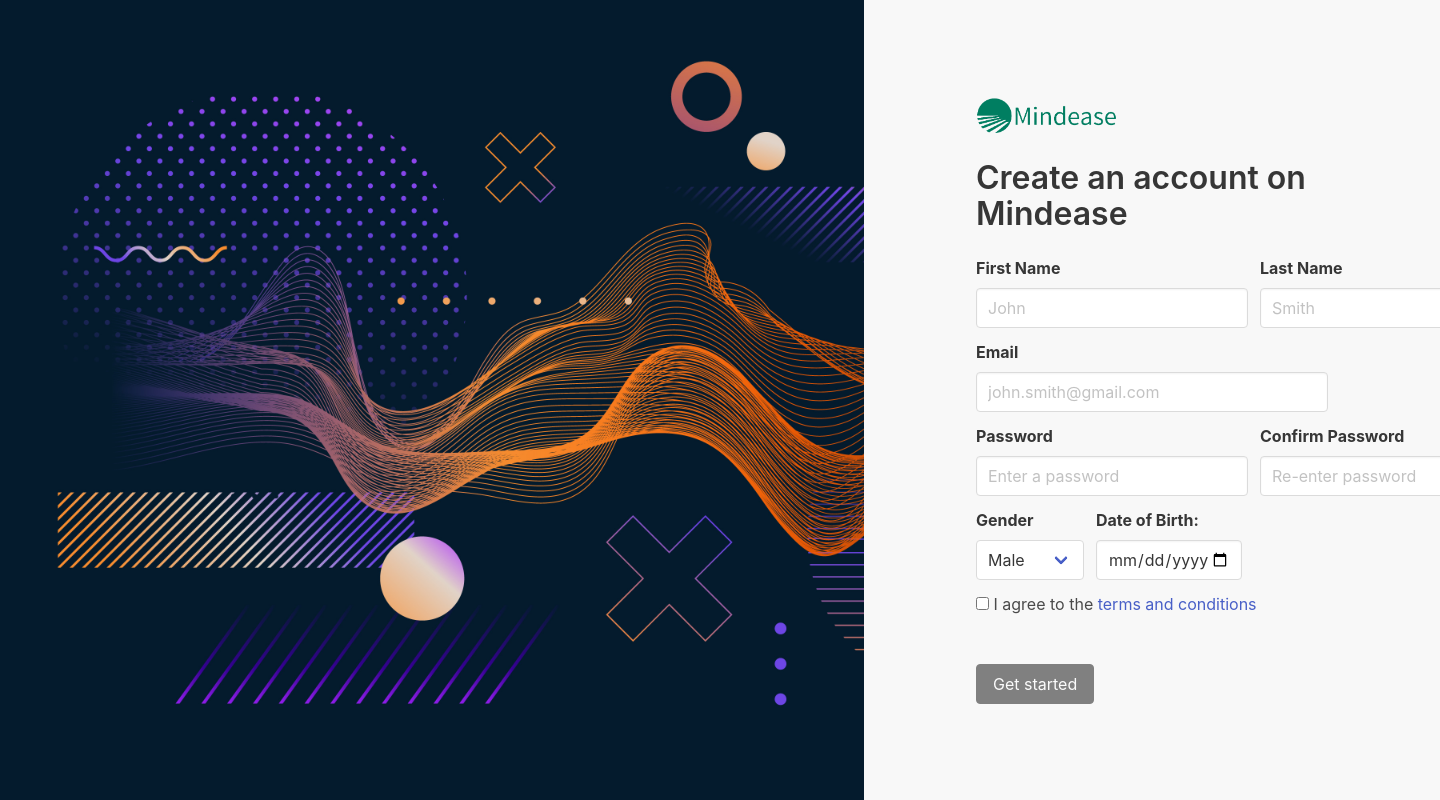
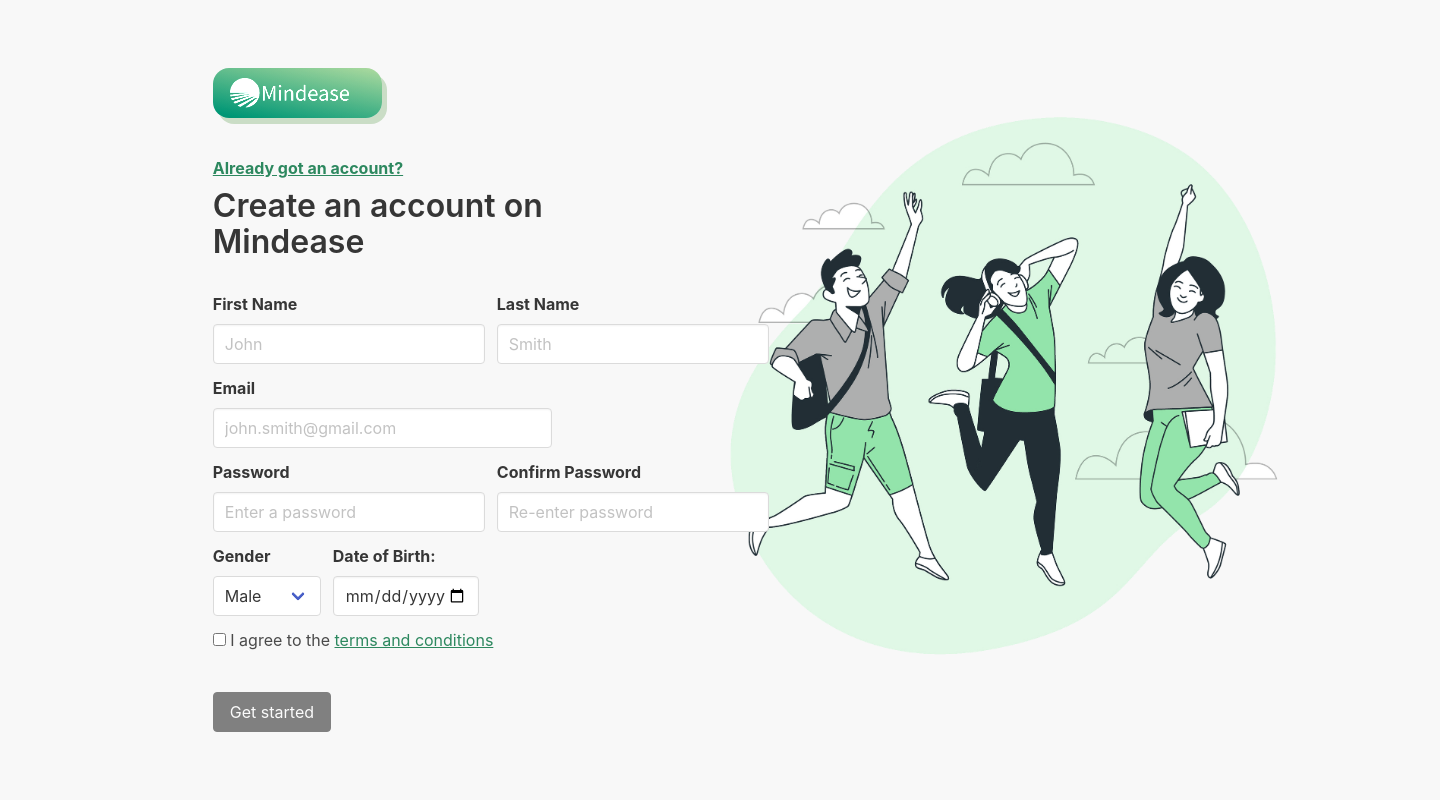
Before and after one commit to alcompilor/mindease, a Flask app: page /register in a window 1440 px wide; the page is wider, and only the part inside the window is pictured. Run offline with Flask 2, Linux system fonts and the light colour scheme.

Commit message:
updated static + templates

```diff
--- a/static/css/main.css
+++ b/static/css/main.css
@@ -4,34 +4,64 @@ html {
 
 #register-main {
   display: grid;
-  height: 100vh;
-  grid-template-columns: 3fr 2fr;
-  width: 100%;
-  background-image: url("../img/register_background.jpg");
-  background-repeat: no-repeat;
-  background-size: contain;
-}
-
-#left {
-  width: 100%;
+  min-height: 100vh;
+  grid-template-columns: 1fr 1.2fr;
+  background: #f8f8f8;
+  padding-right: 7%;
+  padding-left: 7%;
 }
 
 #right {
   display: flex;
   flex-direction: column;
-  align-items: left;
   justify-content: center;
-  background-color: #f8f8f8;
+  align-items: center;
+  width: 100%;
+}
+
+#register-img {
+  width: 90%;
+}
+
+#left {
+  display: flex;
+  flex-direction: column;
+  justify-content: center;
   padding: 0em 7em;
+  gap: 2em;
 }
 
 #register-logo {
-  width: 40%;
+  width: 50%;
   filter: contrast(1.3);
+  padding: 0.5em 2em 0.5em 1em;
+  background: rgb(197, 199, 153);
+  background: linear-gradient(
+    191deg,
+    rgb(159 196 151) 3%,
+    rgba(18, 141, 117, 1) 100%
+  );
+  border-radius: 1em;
+  box-shadow: 5px 6px 0px 0px #96b48f80;
+  transition-duration: 0.2s;
+}
+
+#register-logo:hover {
+  box-shadow: none;
+  transform: scale(0.99);
+  transition-duration: 0.3s;
 }
 
 #register {
+  display: flex;
+  flex-direction: column;
+  gap: 0.5em;
   width: fit-content;
+}
+
+#register-link {
+  color: #2d885f;
+  text-decoration: underline;
 }
 
 /* HOME PAGE */
--- a/templates/navbar.html
+++ b/templates/navbar.html
@@ -43,7 +43,7 @@
           <a class="button custom-green-btn" href="/register">
             <strong>Sign up</strong>
           </a>
-          <a class="button is-light custom-light-btn"> Log in </a>
+          <a class="button is-light custom-light-btn" href="/login"> Log in </a>
         </div>
       </div>
     </div>
--- a/templates/register.html
+++ b/templates/register.html
@@ -1,14 +1,17 @@
 {% extends 'layout.html' %} {% block content %}
 <div id="register-main">
-  <div id="left"></div>
-  <div id="right">
-    <img
-      src="{{ url_for('static', filename='img/logo.png') }}"
-      id="register-logo"
-    />
-    <br />
-    <h1 class="title is-3">Create an account on Mindease</h1>
+  <div id="left">
+    <a href="/"
+      ><img
+        src="{{ url_for('static', filename='img/logo-white.png') }}"
+        id="register-logo"
+      />
+    </a>
     <div id="register">
+      <a id="register-link" href="/login"
+        ><strong>Already got an account?</strong></a
+      >
+      <h1 class="title is-3">Create an account on Mindease</h1>
       <form id="register-form">
         <div class="field is-grouped">
           <div class="control">
@@ -125,14 +128,18 @@
             <label class="checkbox">
               <input type="checkbox" id="tos" required />
               I agree to the
-              <a href="#" class="js-modal-trigger" data-target="tos-modal">
+              <a
+                href="#"
+                class="js-modal-trigger"
+                data-target="tos-modal"
+                id="register-link"
+              >
                 terms and conditions
               </a>
             </label>
           </div>
         </div>
       </form>
-      <br />
       <br />
       <div class="field">
         <div class="control">
@@ -142,6 +149,12 @@
         </div>
       </div>
     </div>
+  </div>
+  <div id="right">
+    <img
+      src="{{ url_for('static', filename='img/register.png') }}"
+      id="register-img"
+    />
   </div>
 </div>
 <div class="modal" id="tos-modal">
```
Also changed, not shown: static/img/login.png (added), static/img/register.png (added).
